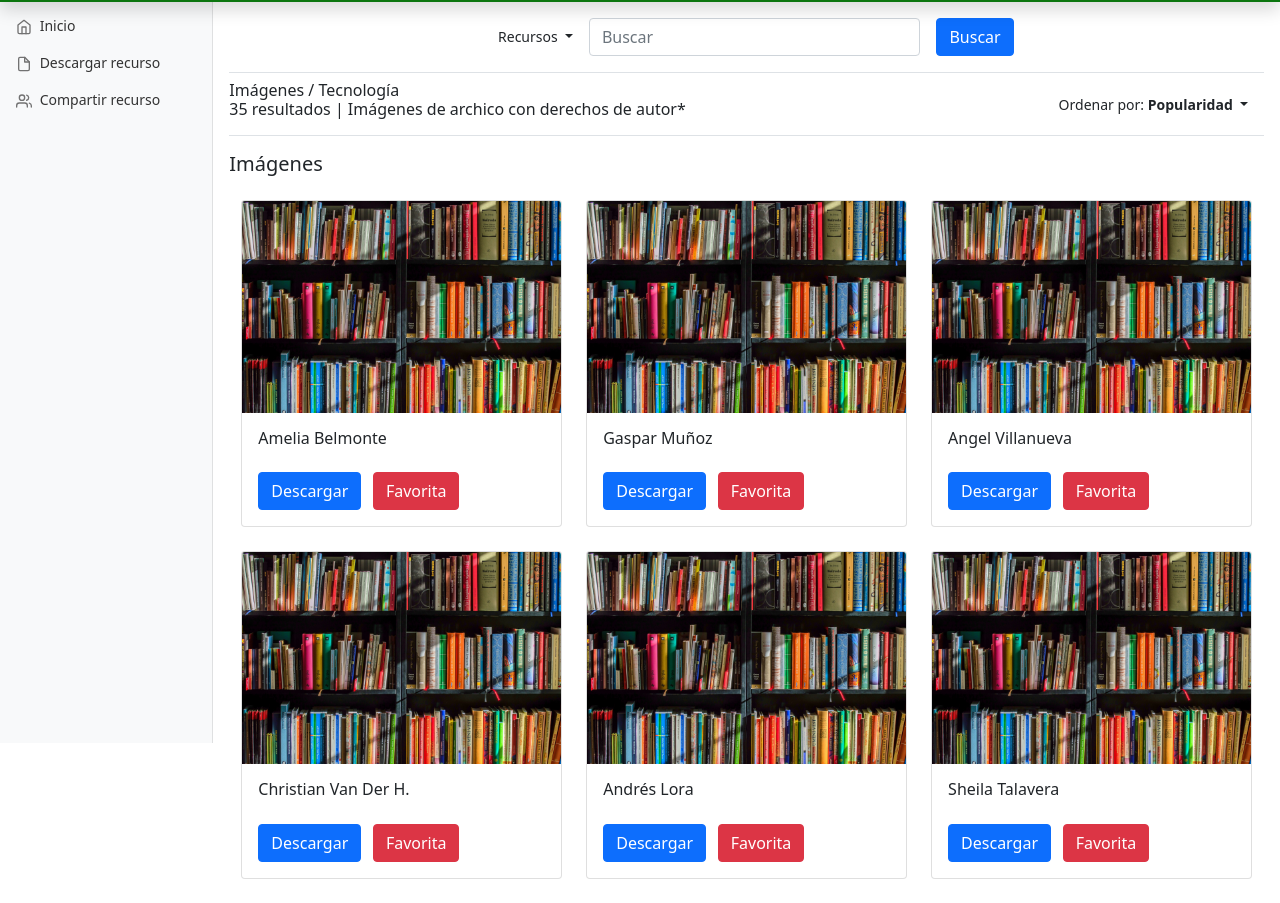
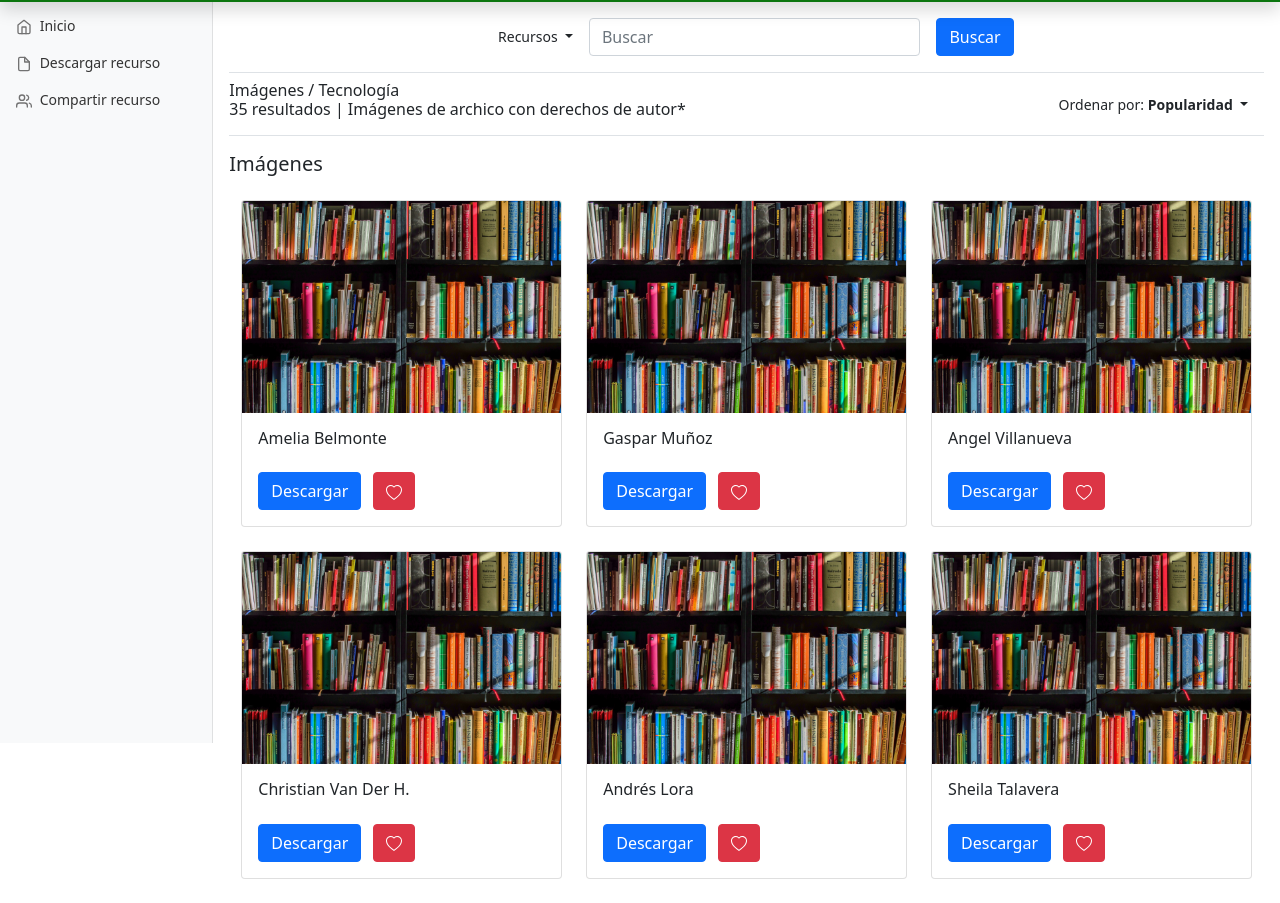
Before and after one commit to JuliethSegura/REDI-HTML, a plain HTML site: page dashboard/index.html in a window 1280 px wide. Shown: the part 57-960 px from the top of the page. Drawn offline with nearby package versions, Linux system fonts and the light colour scheme.

```diff
--- a/dashboard/index.html
+++ b/dashboard/index.html
@@ -50,13 +50,13 @@
       </a>
       <ul class="dropdown-menu text-small shadow" aria-labelledby="dropdownUser2">
         <li><a class="dropdown-item" href="#">Pefil</a></li>
-        <li><a class="dropdown-item" href="#">Descargas</a></li>
+        <li><a class="dropdown-item" href="descargarImg.html">Descargas</a></li>
         <li><a class="dropdown-item" href="#">Recursos compartidos</a></li>
         <li><a class="dropdown-item" href="#">Mis recursos</a></li>
         <li>
           <hr class="dropdown-divider">
         </li>
-        <li><a class="dropdown-item" href="#">Cerrar Sesión</a></li>
+        <li><a class="dropdown-item" href="../inicio.html">Cerrar Sesión</a></li>
       </ul>
     </div>
   </header>
@@ -151,7 +151,12 @@
               <div class="card-body">
                 <h6 class="card-title mb-4">Amelia Belmonte</h6>
                 <a href="descargarImg.html" class="btn btn-primary me-2">Descargar</a>
-                <a href="#" class="btn btn-danger">Favorita</a>
+                <button type="button" class="btn btn-danger"><svg xmlns="http://www.w3.org/2000/svg" width="16"
+                    height="16" fill="currentColor" class="bi bi-heart" viewBox="0 0 16 16">
+                    <path
+                      d="m8 2.748-.717-.737C5.6.281 2.514.878 1.4 3.053c-.523 1.023-.641 2.5.314 4.385.92 1.815 2.834 3.989 6.286 6.357 3.452-2.368 5.365-4.542 6.286-6.357.955-1.886.838-3.362.314-4.385C13.486.878 10.4.28 8.717 2.01L8 2.748zM8 15C-7.333 4.868 3.279-3.04 7.824 1.143c.06.055.119.112.176.171a3.12 3.12 0 0 1 .176-.17C12.72-3.042 23.333 4.867 8 15z">
+                    </path>
+                  </svg></button>
               </div>
             </div>
           </div>
@@ -161,7 +166,12 @@
               <div class="card-body">
                 <h6 class="card-title mb-4">Gaspar Muñoz</h6>
                 <a href="descargarImg.html" class="btn btn-primary me-2">Descargar</a>
-                <a href="#" class="btn btn-danger">Favorita</a>
+                <button type="button" class="btn btn-danger"><svg xmlns="http://www.w3.org/2000/svg" width="16"
+                    height="16" fill="currentColor" class="bi bi-heart" viewBox="0 0 16 16">
+                    <path
+                      d="m8 2.748-.717-.737C5.6.281 2.514.878 1.4 3.053c-.523 1.023-.641 2.5.314 4.385.92 1.815 2.834 3.989 6.286 6.357 3.452-2.368 5.365-4.542 6.286-6.357.955-1.886.838-3.362.314-4.385C13.486.878 10.4.28 8.717 2.01L8 2.748zM8 15C-7.333 4.868 3.279-3.04 7.824 1.143c.06.055.119.112.176.171a3.12 3.12 0 0 1 .176-.17C12.72-3.042 23.333 4.867 8 15z">
+                    </path>
+                  </svg></button>
               </div>
             </div>
           </div>
@@ -171,7 +181,12 @@
               <div class="card-body">
                 <h6 class="card-title mb-4">Angel Villanueva</h6>
                 <a href="descargarImg.html" class="btn btn-primary me-2">Descargar</a>
-                <a href="#" class="btn btn-danger">Favorita</a>
+                <button type="button" class="btn btn-danger"><svg xmlns="http://www.w3.org/2000/svg" width="16"
+                    height="16" fill="currentColor" class="bi bi-heart" viewBox="0 0 16 16">
+                    <path
+                      d="m8 2.748-.717-.737C5.6.281 2.514.878 1.4 3.053c-.523 1.023-.641 2.5.314 4.385.92 1.815 2.834 3.989 6.286 6.357 3.452-2.368 5.365-4.542 6.286-6.357.955-1.886.838-3.362.314-4.385C13.486.878 10.4.28 8.717 2.01L8 2.748zM8 15C-7.333 4.868 3.279-3.04 7.824 1.143c.06.055.119.112.176.171a3.12 3.12 0 0 1 .176-.17C12.72-3.042 23.333 4.867 8 15z">
+                    </path>
+                  </svg></button>
               </div>
             </div>
           </div>
@@ -181,7 +196,12 @@
               <div class="card-body">
                 <h6 class="card-title mb-4">Christian Van Der H.</h6>
                 <a href="descargarImg.html" class="btn btn-primary me-2">Descargar</a>
-                <a href="#" class="btn btn-danger">Favorita</a>
+                <button type="button" class="btn btn-danger"><svg xmlns="http://www.w3.org/2000/svg" width="16"
+                    height="16" fill="currentColor" class="bi bi-heart" viewBox="0 0 16 16">
+                    <path
+                      d="m8 2.748-.717-.737C5.6.281 2.514.878 1.4 3.053c-.523 1.023-.641 2.5.314 4.385.92 1.815 2.834 3.989 6.286 6.357 3.452-2.368 5.365-4.542 6.286-6.357.955-1.886.838-3.362.314-4.385C13.486.878 10.4.28 8.717 2.01L8 2.748zM8 15C-7.333 4.868 3.279-3.04 7.824 1.143c.06.055.119.112.176.171a3.12 3.12 0 0 1 .176-.17C12.72-3.042 23.333 4.867 8 15z">
+                    </path>
+                  </svg></button>
               </div>
             </div>
           </div>
@@ -191,7 +211,12 @@
               <div class="card-body">
                 <h6 class="card-title mb-4">Andrés Lora</h6>
                 <a href="descargarImg.html" class="btn btn-primary me-2">Descargar</a>
-                <a href="#" class="btn btn-danger">Favorita</a>
+                <button type="button" class="btn btn-danger"><svg xmlns="http://www.w3.org/2000/svg" width="16"
+                    height="16" fill="currentColor" class="bi bi-heart" viewBox="0 0 16 16">
+                    <path
+                      d="m8 2.748-.717-.737C5.6.281 2.514.878 1.4 3.053c-.523 1.023-.641 2.5.314 4.385.92 1.815 2.834 3.989 6.286 6.357 3.452-2.368 5.365-4.542 6.286-6.357.955-1.886.838-3.362.314-4.385C13.486.878 10.4.28 8.717 2.01L8 2.748zM8 15C-7.333 4.868 3.279-3.04 7.824 1.143c.06.055.119.112.176.171a3.12 3.12 0 0 1 .176-.17C12.72-3.042 23.333 4.867 8 15z">
+                    </path>
+                  </svg></button>
               </div>
             </div>
           </div>
@@ -201,7 +226,12 @@
               <div class="card-body">
                 <h6 class="card-title mb-4">Sheila Talavera</h6>
                 <a href="descargarImg.html" class="btn btn-primary me-2">Descargar</a>
-                <a href="#" class="btn btn-danger">Favorita</a>
+                <button type="button" class="btn btn-danger"><svg xmlns="http://www.w3.org/2000/svg" width="16"
+                    height="16" fill="currentColor" class="bi bi-heart" viewBox="0 0 16 16">
+                    <path
+                      d="m8 2.748-.717-.737C5.6.281 2.514.878 1.4 3.053c-.523 1.023-.641 2.5.314 4.385.92 1.815 2.834 3.989 6.286 6.357 3.452-2.368 5.365-4.542 6.286-6.357.955-1.886.838-3.362.314-4.385C13.486.878 10.4.28 8.717 2.01L8 2.748zM8 15C-7.333 4.868 3.279-3.04 7.824 1.143c.06.055.119.112.176.171a3.12 3.12 0 0 1 .176-.17C12.72-3.042 23.333 4.867 8 15z">
+                    </path>
+                  </svg></button>
               </div>
             </div>
           </div>
```
Also changed, not shown: dashboard/descargarImg.html (+34 -6 lines), assets/icons/star.png (added).
